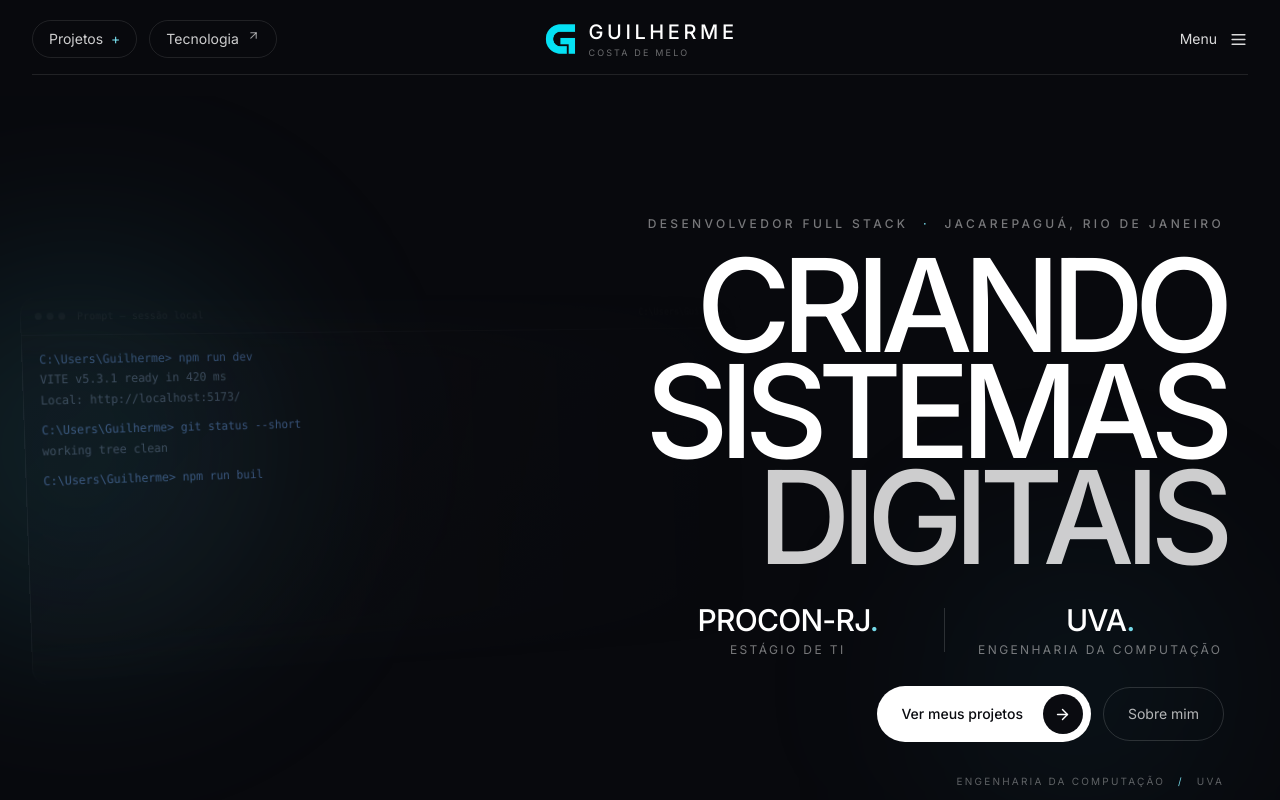
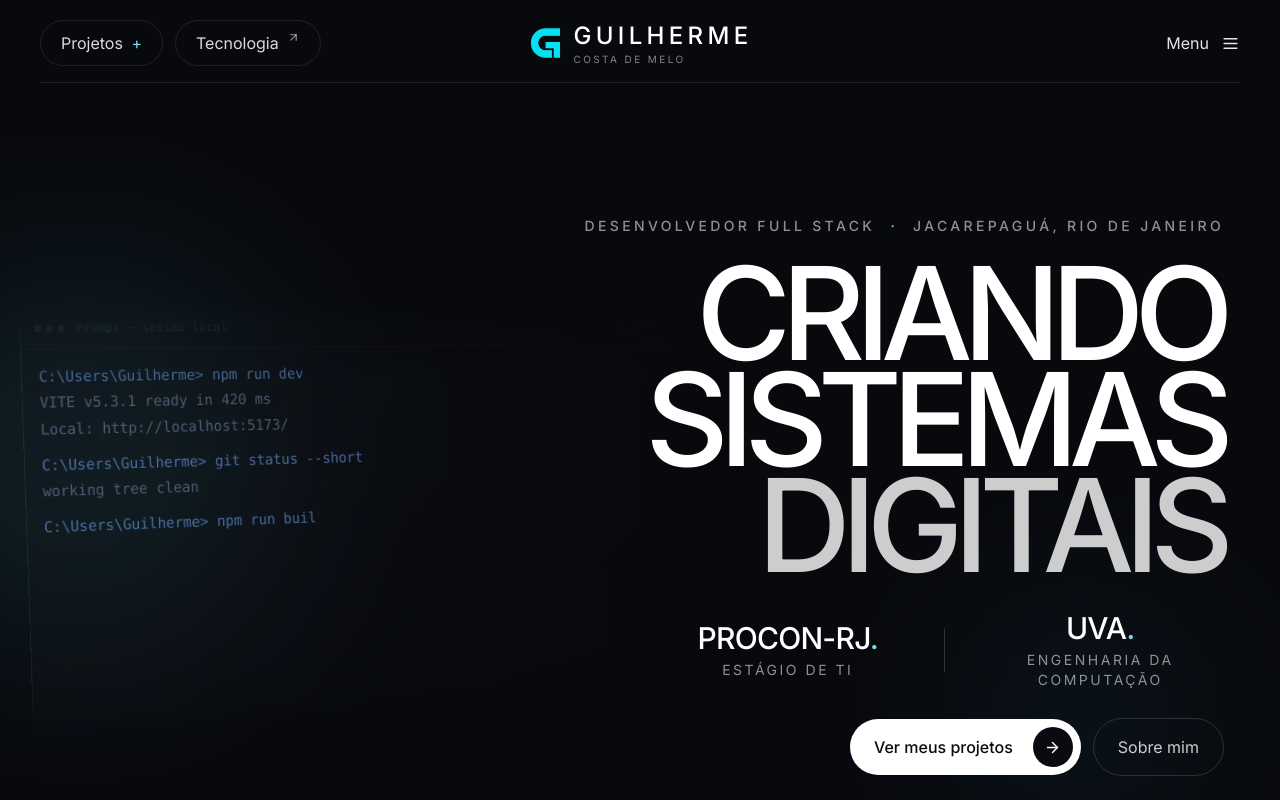
Before and after one commit to GuilhermeCosM/Portfolio-GuilhermedaCostaDev, a React (Vite) app: page / in a window 1280 px wide. Shown: the top 800 px of the page. Built offline with nearby package versions, Linux system fonts and the light colour scheme; the HTML template or start-up script is replaced by a standard one.

Commit message:
Ajusta navegação e visual do portfólio

```diff
--- a/src/components/Nav.tsx
+++ b/src/components/Nav.tsx
@@ -25,13 +25,13 @@ export function Nav({ active, onNavigate }: NavProps) {
   };
 
   return (
-    <nav className="fixed inset-x-0 top-0 z-50 px-5 pt-5 sm:px-8" aria-label="Navegação principal">
-      <div className="relative mx-auto flex max-w-[1480px] items-center justify-between border-b border-white/10 pb-4">
+    <nav className="fixed inset-x-0 top-0 z-50 px-6 pt-5 sm:px-8 lg:px-10" aria-label="Navegação principal">
+      <div className="relative flex w-full items-center justify-between border-b border-white/10 pb-4">
         <div className="flex items-center gap-2 sm:gap-3">
-          <button onClick={() => navigate("projetos")} className="rounded-full border border-white/10 px-4 py-2 text-xs text-white/80 transition hover:border-white/30 hover:text-white sm:text-sm">
+          <button onClick={() => navigate("projetos")} className="rounded-full border border-white/10 px-5 py-2.5 text-sm text-white/85 transition hover:border-white/30 hover:text-white sm:text-base">
             Projetos <span className="ml-1 text-accent">+</span>
           </button>
-          <button onClick={() => navigate("habilidades")} className="hidden rounded-full border border-white/10 px-4 py-2 text-xs text-white/80 transition hover:border-white/30 hover:text-white sm:inline-flex sm:text-sm">
+          <button onClick={() => navigate("habilidades")} className="hidden rounded-full border border-white/10 px-5 py-2.5 text-sm text-white/85 transition hover:border-white/30 hover:text-white sm:inline-flex sm:text-base">
             Tecnologia <ArrowUpRight size={13} className="ml-2 text-white/60" />
           </button>
         </div>
@@ -40,22 +40,22 @@ export function Nav({ active, onNavigate }: NavProps) {
           <span className="flex items-center gap-2.5">
             <img src={`${import.meta.env.BASE_URL}logo.png`} alt="" className="h-8 w-8 object-contain sm:h-9 sm:w-9" />
             <span className="text-left">
-              <span className="block font-sans text-lg font-medium tracking-[0.18em] text-white sm:text-xl">GUILHERME</span>
-              <span className="hidden text-[9px] tracking-[0.24em] text-white/40 sm:block">COSTA DE MELO</span>
+              <span className="block font-sans text-xl font-medium tracking-[0.18em] text-white sm:text-2xl">GUILHERME</span>
+              <span className="hidden text-[10px] tracking-[0.24em] text-white/50 sm:block">COSTA DE MELO</span>
             </span>
           </span>
         </button>
 
         <div className="relative">
-          <button onClick={() => setMenuOpen((open) => !open)} aria-expanded={menuOpen} className="flex items-center gap-3 py-2 pl-3 text-sm text-white/85 transition hover:text-white">
+          <button onClick={() => setMenuOpen((open) => !open)} aria-expanded={menuOpen} className="flex items-center gap-3 py-2 pl-3 text-base text-white/90 transition hover:text-white">
             <span className="hidden sm:inline">Menu</span>
             {menuOpen ? <X size={19} /> : <Menu size={19} />}
           </button>
           {menuOpen && (
             <div className="absolute right-0 top-12 w-52 rounded-2xl border border-white/10 bg-[#11131A]/95 p-2 shadow-glow backdrop-blur-xl">
               {links.map(([label, id]) => (
-                <button key={id} onClick={() => navigate(id)} aria-current={active === id ? "page" : undefined} className={`flex w-full items-center justify-between rounded-xl px-3 py-2.5 text-left text-sm transition ${active === id ? "bg-white/10 text-white" : "text-white/60 hover:bg-white/5 hover:text-white"}`}>
-                  {label}<span className="text-[10px] text-accent">{active === id ? "●" : "↗"}</span>
+                <button key={id} onClick={() => navigate(id)} aria-current={active === id ? "page" : undefined} className={`flex w-full items-center justify-between rounded-xl px-3 py-3 text-left text-base transition ${active === id ? "bg-white/10 text-white" : "text-white/70 hover:bg-white/5 hover:text-white"}`}>
+                  {label}<span className="text-xs text-accent">{active === id ? "●" : "↗"}</span>
                 </button>
               ))}
             </div>
--- a/src/index.css
+++ b/src/index.css
@@ -58,16 +58,16 @@ body {
   left: 2%;
   top: 25%;
   width: min(64%, 820px);
-  height: 390px;
+  height: 430px;
   overflow: hidden;
   border: 1px solid rgba(220, 224, 239, .13);
   border-radius: 18px;
   background: linear-gradient(135deg, rgba(17, 19, 26, .5), rgba(8, 9, 13, .08));
   color: rgba(239, 241, 248, .68);
   font-family: "Cascadia Code", "Consolas", "Courier New", monospace;
-  font-size: 12px;
-  line-height: 1.7;
-  opacity: .42;
+  font-size: 15px;
+  line-height: 1.75;
+  opacity: .58;
   transform: perspective(900px) rotateY(8deg) rotateZ(-2deg);
   transform-origin: left center;
   mask-image: linear-gradient(90deg, #000 55%, transparent 100%), linear-gradient(0deg, transparent 0%, #000 14%, #000 82%, transparent 100%);
@@ -79,11 +79,11 @@ body {
   display: flex;
   align-items: center;
   gap: 12px;
-  height: 38px;
+  height: 42px;
   border-bottom: 1px solid rgba(220, 224, 239, .1);
   padding: 0 14px;
   color: rgba(239, 241, 248, .46);
-  font-size: 10px;
+  font-size: 12px;
   letter-spacing: .03em;
 }
 
@@ -123,6 +123,6 @@ body {
 
 @media (max-width: 640px) {
   .hero-title { font-size: clamp(3.45rem, 15vw, 6rem); }
-  .terminal-backdrop { left: 0; top: 21%; width: 92%; height: 320px; font-size: 10px; opacity: .25; transform: rotate(-2deg); }
+  .terminal-backdrop { left: 0; top: 21%; width: 92%; height: 320px; font-size: 12px; opacity: .3; transform: rotate(-2deg); }
   .terminal-path { display: none; }
 }
--- a/src/sections/Hero.tsx
+++ b/src/sections/Hero.tsx
@@ -14,7 +14,7 @@ export function Hero({ onNavigate }: HeroProps) {
       <TerminalBackdrop />
 
       <div className="relative z-10 ml-auto w-full max-w-[940px] pb-12 pt-24 text-right sm:pt-16">
-        <p className="mb-5 text-[10px] font-medium uppercase tracking-[0.28em] text-white/45 sm:text-xs">
+        <p className="mb-6 text-xs font-medium uppercase tracking-[0.24em] text-white/55 sm:text-sm">
           Desenvolvedor full stack <span className="mx-2 text-accent">·</span> Jacarepaguá, Rio de Janeiro
         </p>
 
@@ -27,33 +27,33 @@ export function Hero({ onNavigate }: HeroProps) {
         <div className="ml-auto mb-7 mt-8 grid w-full max-w-[560px] grid-cols-[1fr_auto_1fr] items-center gap-5 sm:gap-8">
           <div className="text-center">
             <p className="font-sans text-[1.65rem] font-medium tracking-tight text-white sm:text-3xl">PROCON-RJ<span className="text-accent">.</span></p>
-            <p className="mt-1 text-[10px] uppercase tracking-[0.2em] text-white/45 sm:text-xs">Estágio de TI</p>
+            <p className="mt-1 text-xs uppercase tracking-[0.18em] text-white/55 sm:text-sm">Estágio de TI</p>
           </div>
           <span className="h-11 w-px bg-white/15" />
           <div className="text-center">
             <p className="font-sans text-[1.65rem] font-medium tracking-tight text-white sm:text-3xl">UVA<span className="text-accent">.</span></p>
-            <p className="mt-1 text-[10px] uppercase tracking-[0.2em] text-white/45 sm:text-xs">Engenharia da Computação</p>
+            <p className="mt-1 text-xs uppercase tracking-[0.18em] text-white/55 sm:text-sm">Engenharia da Computação</p>
           </div>
         </div>
 
         <div className="flex flex-wrap items-center justify-end gap-3">
-          <button onClick={() => onNavigate("projetos")} className="group inline-flex h-14 items-center gap-5 rounded-full bg-white pl-6 pr-2 text-sm font-medium text-[#0A0B10] transition hover:-translate-y-0.5 hover:bg-[#E4FAFD]">
+          <button onClick={() => onNavigate("projetos")} className="group inline-flex h-14 items-center gap-5 rounded-full bg-white pl-6 pr-2 text-base font-medium text-[#0A0B10] transition hover:-translate-y-0.5 hover:bg-[#E4FAFD]">
             Ver meus projetos
             <span className="grid h-10 w-10 place-items-center rounded-full bg-[#0A0B10] text-white transition group-hover:bg-[#247D8B]"><ArrowRight size={17} /></span>
           </button>
-          <button onClick={() => onNavigate("sobre")} className="rounded-full border border-white/15 px-6 py-4 text-sm text-white/70 transition hover:border-white/40 hover:text-white">
+          <button onClick={() => onNavigate("sobre")} className="rounded-full border border-white/15 px-6 py-4 text-base text-white/80 transition hover:border-white/40 hover:text-white">
             Sobre mim
           </button>
         </div>
 
-        <p className="mt-8 text-[10px] uppercase tracking-[0.22em] text-white/35">Engenharia da Computação <span className="mx-2 text-accent">/</span> UVA</p>
+        <p className="mt-8 text-xs uppercase tracking-[0.2em] text-white/50 sm:text-sm">Engenharia da Computação <span className="mx-2 text-accent">/</span> UVA</p>
       </div>
 
-      <div className="pointer-events-none absolute bottom-5 left-6 z-10 hidden items-center gap-3 text-[10px] uppercase tracking-[0.2em] text-white/30 sm:flex lg:left-14">
+      <div className="pointer-events-none absolute bottom-5 left-6 z-10 hidden items-center gap-3 text-xs uppercase tracking-[0.18em] text-white/45 sm:flex lg:left-14">
         <span className="h-px w-8 bg-white/25" />
         Construindo soluções úteis
       </div>
-      <div className="pointer-events-none absolute bottom-5 right-6 z-10 text-[10px] tracking-[0.2em] text-white/35 lg:right-14">01 <span className="mx-1 text-white/20">/</span> 06</div>
+      <div className="pointer-events-none absolute bottom-5 right-6 z-10 text-xs tracking-[0.18em] text-white/45 lg:right-14">01 <span className="mx-1 text-white/30">/</span> 06</div>
     </section>
   );
 }
```
